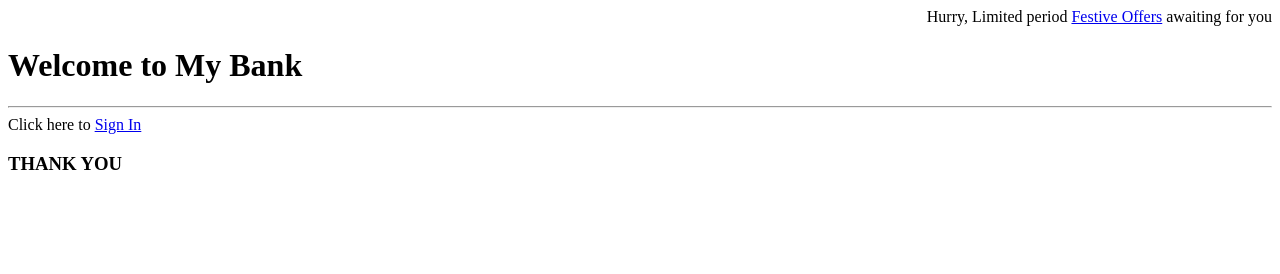
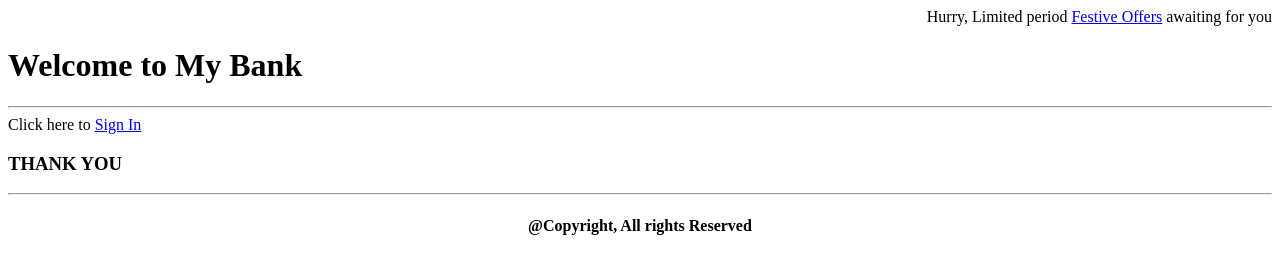
Before and after one commit to pankajanadure/mywebsite, a plain HTML site: page index.html in a window 1280 px wide. Drawn offline with Linux system fonts and the light colour scheme.

Commit message:
Update index.html

```diff
--- a/index.html
+++ b/index.html
@@ -5,3 +5,5 @@
 <hr>
 Click here to <a href="login.html">Sign In</a>
 <h3>THANK YOU</h3>
+<hr>
+<center><h4>@Copyright, All rights Reserved</h4></center>
```
